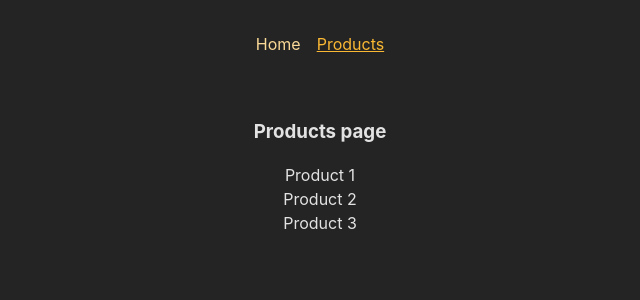
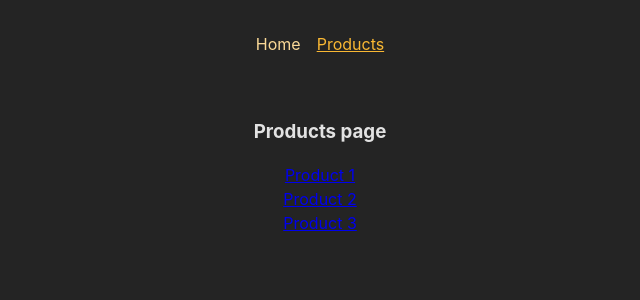
Before and after one commit to Gambit1zn/ReactRouter, a React (Create React App) app: page /products in a window 1280 px wide. Shown: the top 300 px of the page, without its empty margins (320-960 px from the left). Built offline with nearby package versions, Linux system fonts and the light colour scheme.

Commit message:
Added dynamic products

```diff
--- a/src/pages/Products.js
+++ b/src/pages/Products.js
@@ -1,11 +1,22 @@
+import {Link} from 'react-router-dom'
+
+const PRODUCTS = [
+  { id: 'p1', title: 'Product 1'},
+  { id: 'p2', title: 'Product 2'},
+  { id: 'p3', title: 'Product 3'},
+]
+
+
 function ProductsPage() {
   return (
     <>
       <h3>Products page</h3>
       <ul>
-        <li>Product 1</li>
-        <li>Product 2</li>
-        <li>Product 3</li>
+        {PRODUCTS.map((prod) => (
+          <li key={prod.id}>
+            <Link to={`/products/${prod.id}`}>{prod.title}</Link>
+          </li>
+        ))}
       </ul>
     </>
   );
```
